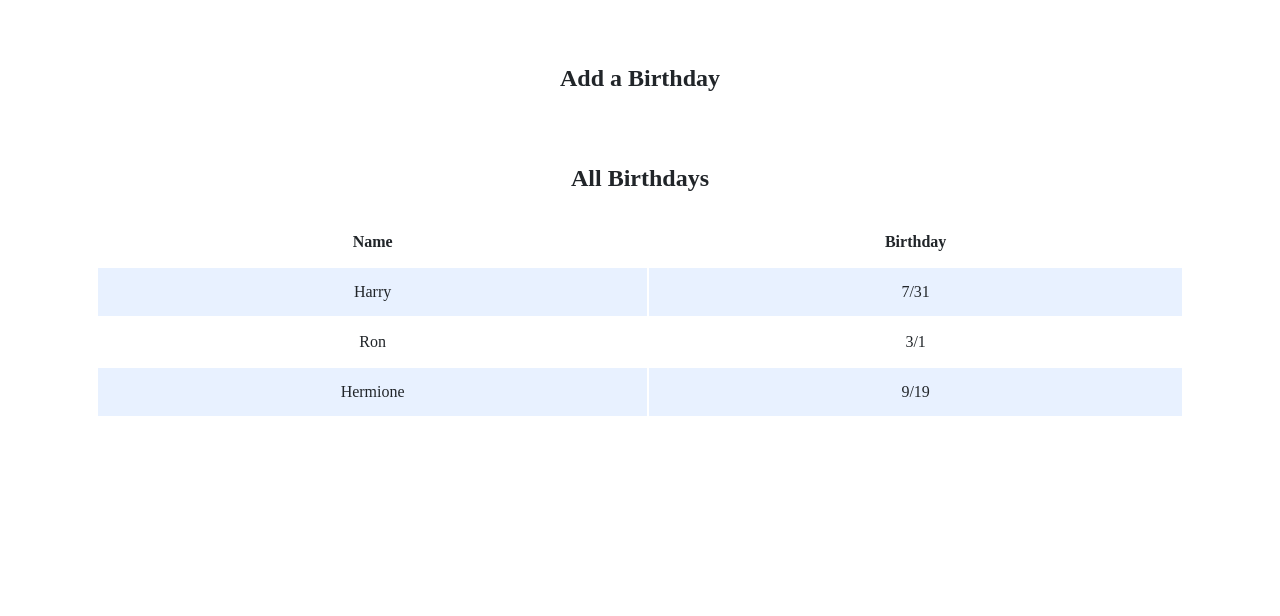
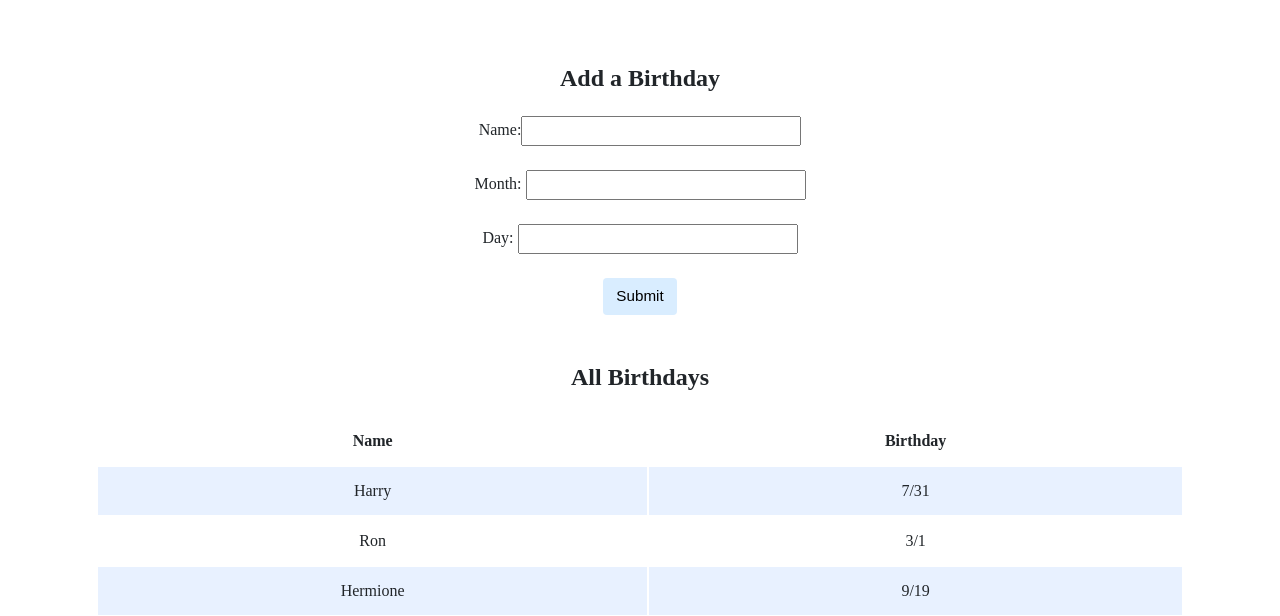
Before and after one commit to EJDC/CS50x-Work, a Flask app: page / in a window 1280 px wide. Shown: the part 200-816 px from the top of the page. Before the commit the page ends 616 px from the top, so only its background shows below. Run offline with Flask 3, Linux system fonts and the light colour scheme; data comes from the database, SQL or seed files in the repository; some libraries are stand-ins or nearby versions.

Commit message:
Sun, Dec 17, 2023, 4:49 PM +00:00

```diff
--- a/birthdays/templates/index.html
+++ b/birthdays/templates/index.html
@@ -15,6 +15,17 @@
 
                 <h2>Add a Birthday</h2>
                 <!-- TODO: Create a form for users to submit a name, a month, and a day -->
+                <form action="/submit" method="post">
+                    <label for="name">Name:</label><input type="text" id="name" name="name" required><br><br>
+
+                    <label for="month">Month:</label>
+                    <input type="number" id="month" name="month" required><br><br>
+
+                    <label for="day">Day:</label>
+                    <input type="number" id="day" name="day" required><br><br>
+
+                    <input type="submit" value="Submit">
+                </form>
             </div>
 
             <div class="section">
```
